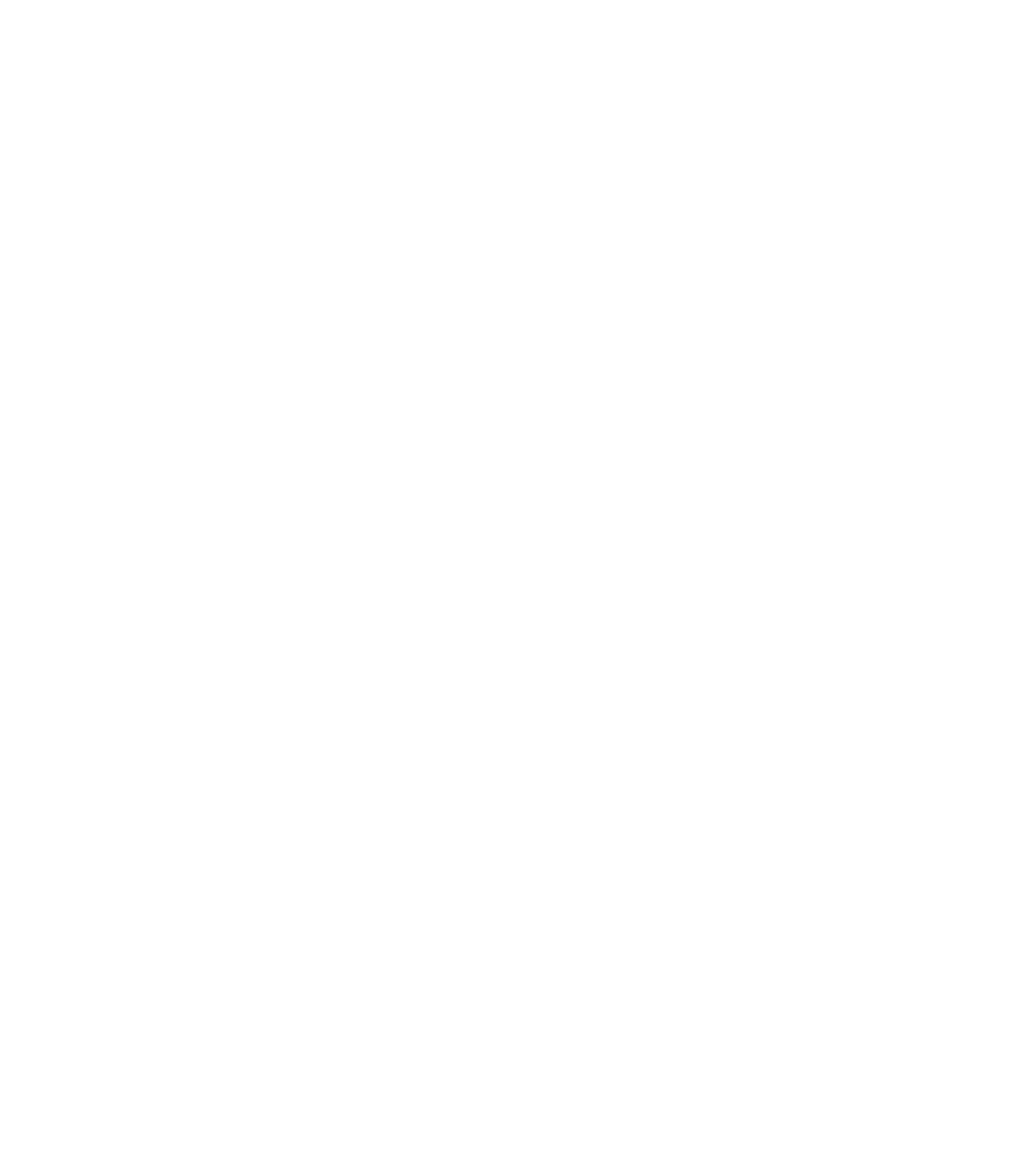
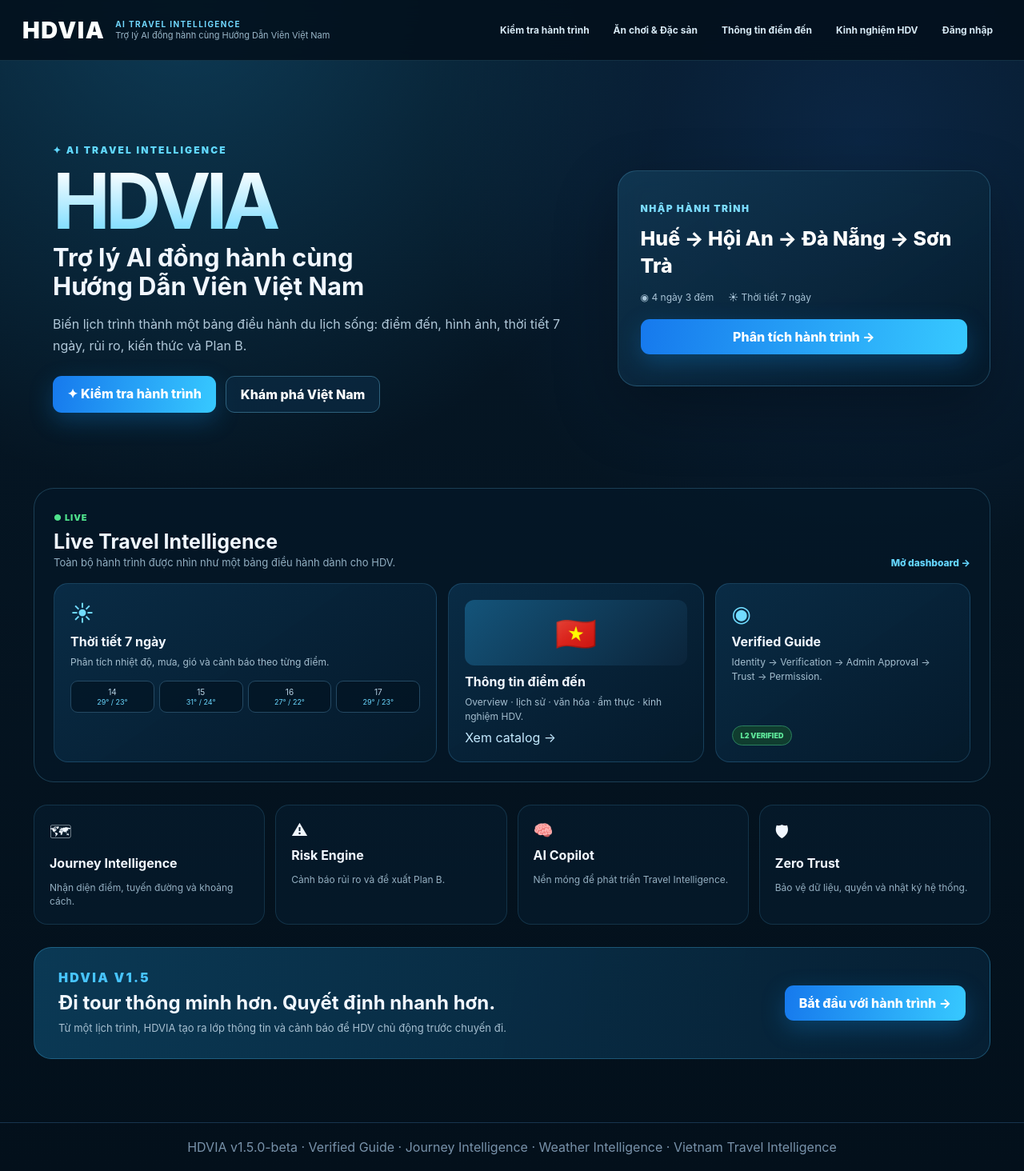
Before and after one commit to thanhhaitk01/hdvia, a Flask app: page / in a window 1280 px wide. Before the commit the page is empty. Shown: the whole page at 80% size. Before the commit the page ends 800 px from the top, so only its background shows below. Run offline with Flask 3, Linux system fonts and the light colour scheme; parts of the project's set-up code (start-up, migrations or seed data) failed here and were passed over.

Commit message:
Add files via upload

```diff
--- a/templates/base.html
+++ b/templates/base.html
@@ -1,3 +1,46 @@
-<!doctype html><html lang="vi"><head><meta charset="utf-8"><meta name="viewport" content="width=device-width,initial-scale=1"><title>{% block title %}HDVIA — AI Travel Intelligence{% endblock %}<link rel="preconnect" href="https://fonts.googleapis.com"><link rel="stylesheet" href="/static/style.css"></head><body>
-<header class="topbar v15"><div class="brand"><a href="/" class="brand-mark">HDVIA</a><div class="brand-copy"><b>AI TRAVEL INTELLIGENCE</b><span>Trợ lý AI đồng hành cùng Hướng Dẫn Viên Việt Nam</span></div></div><nav><a class="nav-link" href="/journey">Kiểm tra hành trình</a><a class="nav-link" href="/journey">Ăn chơi & Đặc sản</a><a class="nav-link" href="/destinations">Thông tin điểm đến</a><a class="nav-link" href="/journey">Kinh nghiệm HDV</a>{% if user %}<a class="nav-link" href="/profile">Hồ sơ</a>{% if user.role in ['ADMIN','SUPER_ADMIN'] %}<a class="nav-link" href="/admin/guides">Admin</a>{% endif %}<a class="nav-link" href="/logout">Đăng xuất</a>{% else %}<a class="nav-link" href="/register">Đăng ký</a><a class="nav-link" href="/login">Đăng nhập</a>{% endif %}</nav></header>
-<main class="page-v15">{% with msgs=get_flashed_messages() %}{% for m in msgs %}<div class="flash">{{m}}</div>{% endfor %}{% endwith %}{% block content %}{% endblock %}</main><footer>HDVIA v{{version}} · Verified Guide · Journey Intelligence · Weather Intelligence · Vietnam Travel Intelligence</footer></body></html>
+<!doctype html>
+<html lang="vi">
+<head>
+  <meta charset="utf-8">
+  <meta name="viewport" content="width=device-width,initial-scale=1">
+  <title>{% block title %}HDVIA — AI Travel Intelligence{% endblock %}</title>
+  <link rel="stylesheet" href="{{ url_for('static', filename='style.css') }}">
+</head>
+<body>
+<header class="topbar v15">
+  <div class="brand">
+    <a href="/" class="brand-mark">HDVIA</a>
+    <div class="brand-copy">
+      <b>AI TRAVEL INTELLIGENCE</b>
+      <span>Trợ lý AI đồng hành cùng Hướng Dẫn Viên Việt Nam</span>
+    </div>
+  </div>
+  <nav>
+    <a class="nav-link" href="/journey">Kiểm tra hành trình</a>
+    <a class="nav-link" href="/journey">Ăn chơi & Đặc sản</a>
+    <a class="nav-link" href="/destinations">Thông tin điểm đến</a>
+    <a class="nav-link" href="/journey">Kinh nghiệm HDV</a>
+    {% if user %}
+      <a class="nav-link" href="/profile">Hồ sơ</a>
+      {% if user['role'] in ['ADMIN','SUPER_ADMIN'] %}
+        <a class="nav-link" href="/admin/guides">Admin</a>
+      {% endif %}
+      <a class="nav-link" href="/logout">Đăng xuất</a>
+    {% else %}
+      <a class="nav-link" href="/login">Đăng nhập</a>
+    {% endif %}
+  </nav>
+</header>
+
+<main class="page-v15">
+  {% with msgs = get_flashed_messages() %}
+    {% if msgs %}
+      {% for m in msgs %}<div class="flash">{{ m }}</div>{% endfor %}
+    {% endif %}
+  {% endwith %}
+  {% block content %}{% endblock %}
+</main>
+
+<footer>HDVIA v{{ version }} · Verified Guide · Journey Intelligence · Weather Intelligence · Vietnam Travel Intelligence</footer>
+</body>
+</html>
```
Also changed, not shown: templates/home.html (+86 -5 lines), 1 other file.
